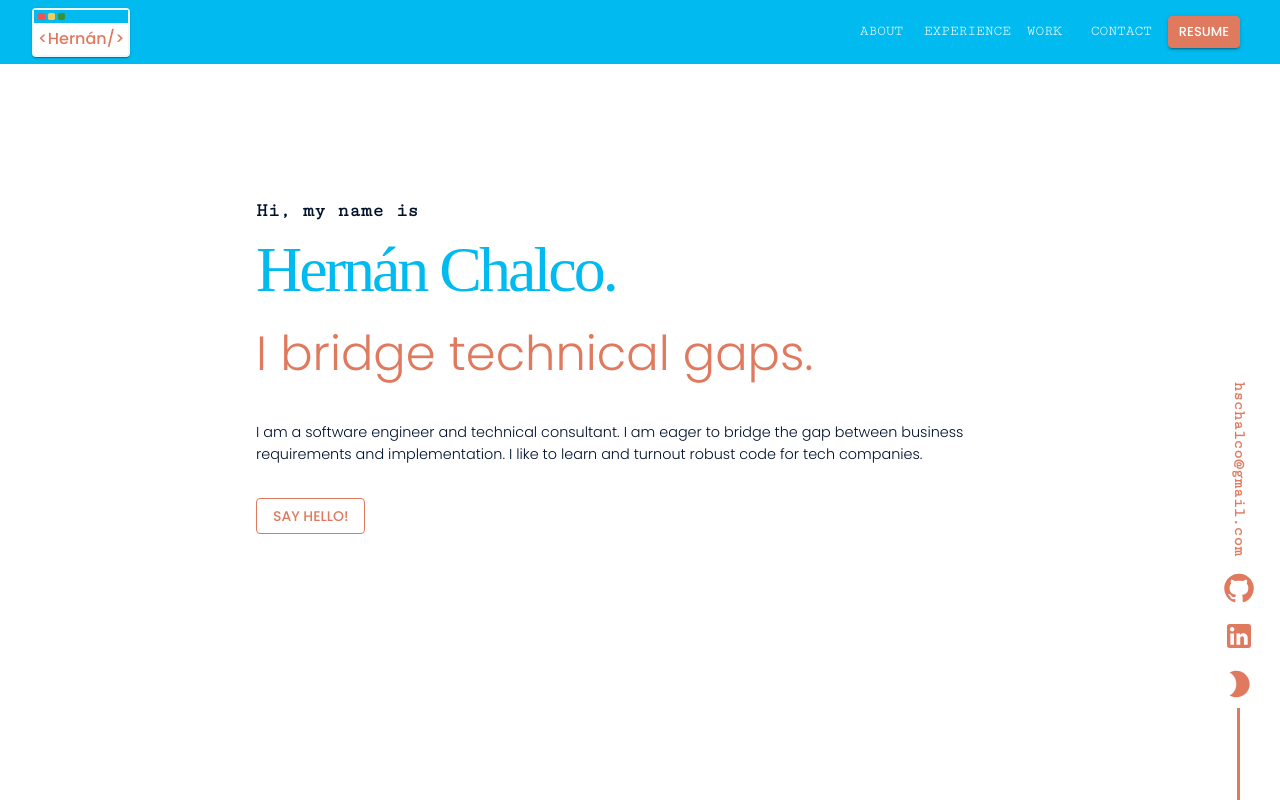
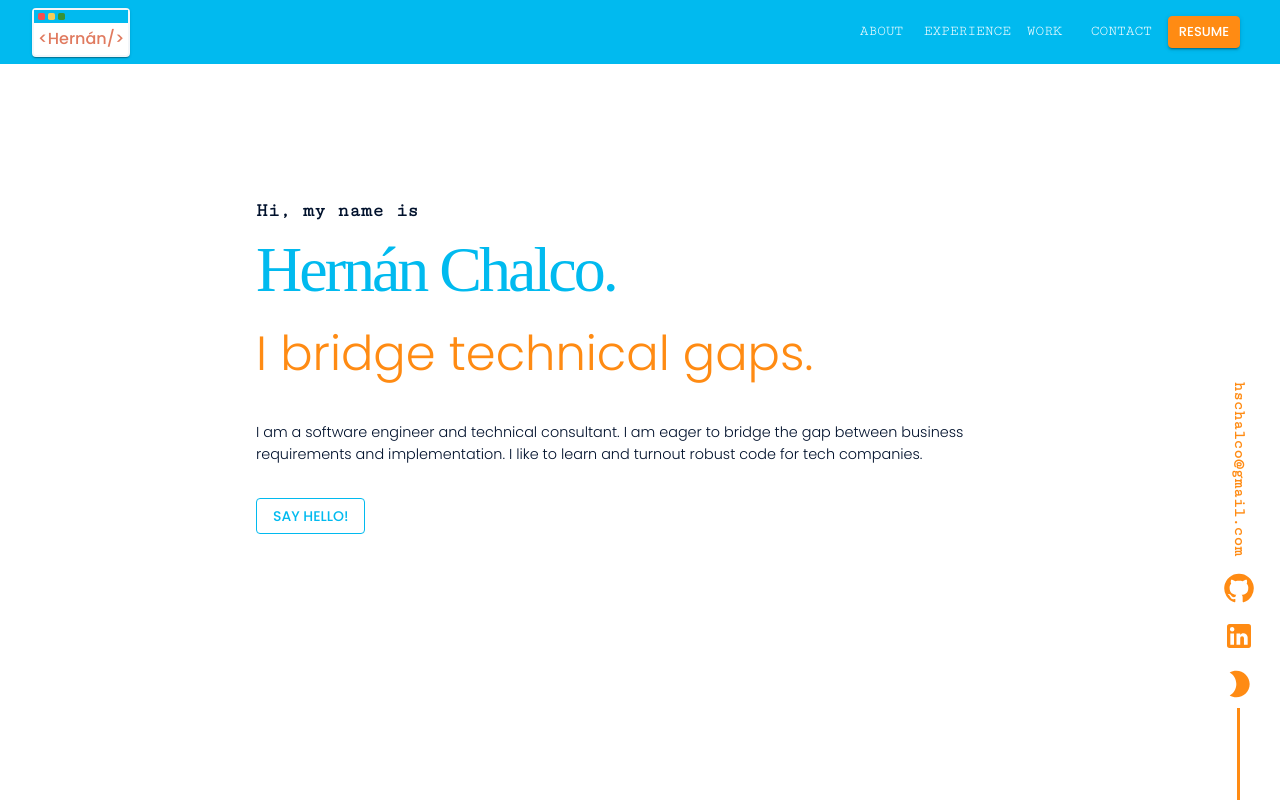
Before and after one commit to i-am-hernan/portfolio, a Next.js app in the folder packages/client/: page / in a window 1280 px wide. Shown: the top 800 px of the page. Built offline with nearby package versions, Linux system fonts and the light colour scheme; grey boxes are pictures that could not be loaded; a web font is replaced by a local one.

Commit message:
update intro button style

```diff
--- a/packages/client/components/Section/Intro.tsx
+++ b/packages/client/components/Section/Intro.tsx
@@ -80,8 +80,8 @@ const Intro: any = () => {
           </Typography>
           <Button
             sx={{
-              color: "secondary.main",
-              borderColor: "secondary.main",
+              color: "primary.main",
+              borderColor: "primary.main",
               px: 2,
               ":hover": {
                 backgroundColor: "secondary.main",
--- a/packages/client/components/theme.ts
+++ b/packages/client/components/theme.ts
@@ -9,7 +9,7 @@ export const lightTheme: any = {
       dark: "#00112C",
     },
     secondary: {
-      main: "#E07A5F",
+      main: "#FF8B13",//"previously #E07A5F"
       gray: "#F2F6F9",
       light: "#f3f6f9",
       dark: "#011627",
@@ -19,7 +19,7 @@ export const lightTheme: any = {
       default: "#fff",
     },
     info: {
-      main: "#E07A5F",
+      main: "#FF8B13",
       secondary: "#01BAEF",
     },
   },
@@ -98,7 +98,7 @@ export const darkTheme: any = {
   palette: {
     type: "dark",
     primary: {
-      main: "#E07A5F",
+      main: "#FF8B13",
       gray: "#bdbdbd",
       border: "#d2dae1",
       light: "#00112C",
```
